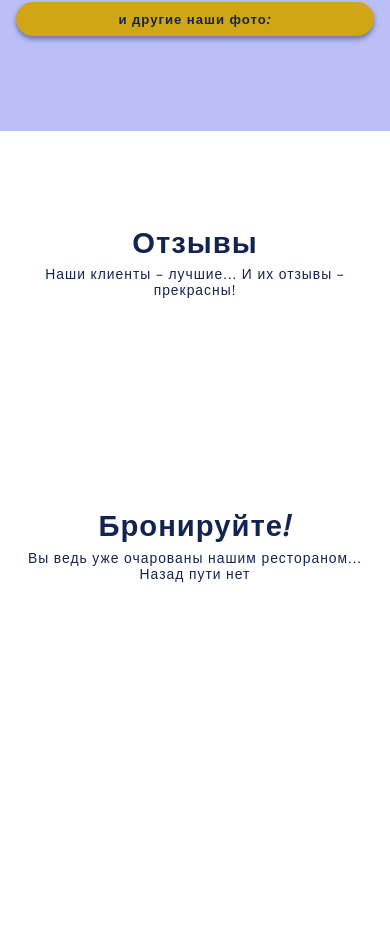
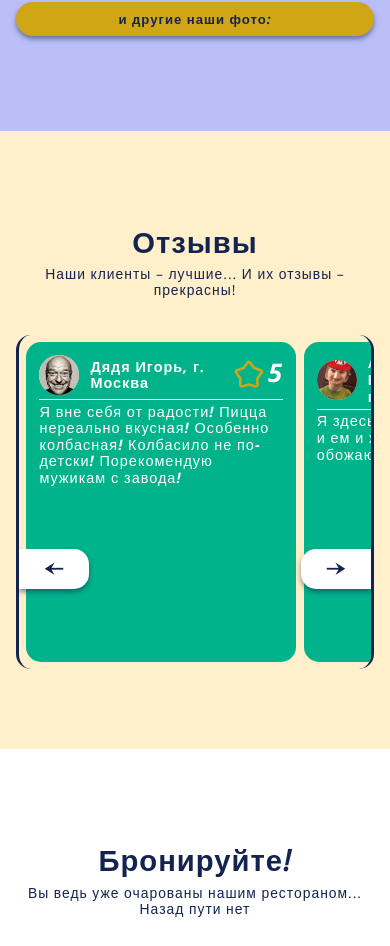
Before and after one commit to 1Kiseleva/vera2, a plain HTML site: page pizzaLanding/index.html in a window 390 px wide. Shown: the part 1860-2806 px from the top of the page. Before the commit the page ends 2559 px from the top, so only its background shows below. Drawn offline with nearby package versions, Linux system fonts and the light colour scheme; files whose address does not match are found by name.

Commit message:
lesson_26_11

```diff
--- /dev/null
+++ b/pizzaLanding/css/blocks/review-item.css
@@ -0,0 +1,129 @@
+.review-item {
+    width: 100%;
+    max-width: 800px;
+    min-height: 320px;
+    margin-left: 1rem;
+    padding: 1.8rem;
+    position: relative;
+    z-index: 3;
+    border-radius: 15px;
+    background-color: var(--color-basic-5);
+    color: white;
+    font-size: 1rem;
+    cursor: pointer;
+}
+
+.review-item_alt {
+    width: 100%;
+    height: 100%;
+    margin: 0;
+    position: absolute;
+    top: 0;
+    left: 0;
+    z-index: 2;
+    opacity: 0;
+    background-color: var(--color-basic-2);
+    transition: 0.3s all;
+}
+
+/* animations */
+.review-item:hover .review-item_alt,
+.review-item_alt:hover {
+    z-index: 4;
+    opacity: 1;
+}
+
+.review-item__head {
+    width: 100%;
+    padding-bottom: 0.5rem;
+    display: flex;
+    align-items: center;
+    border-bottom: 1px solid white;
+}
+
+.review-item__img-container {
+    width: 60px;
+    height: 60px;
+    display: flex;
+    flex-shrink: 0;
+    margin-right: 0.5rem;
+    border-radius: 50%;
+    overflow: hidden;
+}
+
+.review-item__img {
+    width: 100%;
+    background-color: var(--color-basic-3);
+    object-fit: cover;
+    object-position: center;
+}
+
+.review-item__visitor-info {
+    font-size: 1.1em;
+    font-family: "Open Sans", sans-serif;
+    font-weight: 600;
+}
+
+.review-item__grade-block {
+    display: flex;
+    align-items: center;
+    margin-left: auto;
+    font-size: 1.3em;
+    user-select: none;
+}
+
+.review-item__grade-icon {
+    font-size: 2em;
+    color: var(--color-basic-2);
+}
+
+.review-item__grade-icon_alt {
+    color: var(--color-basic-6);
+}
+
+.review-item__grade-value {
+    margin-left: 0.3rem;
+    align-self: flex-start;
+    font-size: 1.5em;
+    font-family: "Open Sans", sans-serif;
+    font-weight: 600;
+}
+
+.review-item__review-text {
+    width: 100%;
+    padding-top: 0.5rem;
+    font-size: 1.1em;
+}
+
+/* Адаптив */
+@media screen and (max-width: 1280px) {
+    .review-item {
+        max-width: 850px;
+        font-size: 1.3rem;
+    }
+}
+
+@media screen and (max-width: 1000px) {
+    .review-item {
+        max-width: 65vw;
+        font-size: 1.4rem;
+    }
+}
+
+@media screen and (max-width: 768px) {
+    .review-item {
+        font-size: 1.5rem;
+    }
+    .review-item__img-container {
+        width: 40px;
+        height: 40px;
+        margin-right: 1.5rem;
+    }
+}
+
+@media screen and (max-width: 420px) {
+    .review-item {
+        max-width: 270px;
+        font-size: 1.8rem;
+    }
+}
--- a/pizzaLanding/css/blocks/sections/reviews.css
+++ b/pizzaLanding/css/blocks/sections/reviews.css
@@ -0,0 +1,65 @@
+.reviews {
+    background-color: var(--color-basic-3);
+}
+
+.reviews__slider {
+    display: flex;
+    width: 100%;
+    min-height: 150px;
+    padding-top: 1rem;
+    padding-bottom: 1rem;
+    position: relative;
+    overflow: hidden;
+    z-index: 14;
+    border-left: 3px solid var(--color-basic-1);
+    border-right: 3px solid var(--color-basic-1);
+    border-radius: 15px;
+}
+
+.reviews__sliderLine {
+    display: flex;
+    flex-shrink: 0;
+    transition: 1.1s ease all;
+}
+
+.reviews__button {
+    width: 70px;
+    height: 40px;
+    display: flex;
+    justify-content: center;
+    align-items: center;
+    position: absolute;
+    top: 70%;
+    z-index: 15;
+    transform: translateY(-50%);
+    font-size: 15px;
+    background-color: white;
+    cursor: pointer;
+    user-select: none;
+    color: var(--color-basic-1);
+    transition: 0.3s all;
+}
+
+/* animation */
+.reviews__button:active,
+.reviews__button:focus,
+.reviews__button:hover {
+    background-color: var(--color-basic-1);
+    color: white;
+}
+
+.reviews__button_prev {
+    left: 0;
+    border-top-right-radius: 15px;
+    border-bottom-right-radius: 15px;
+}
+
+.reviews__button_next {
+    right: 0;
+    border-top-left-radius: 15px;
+    border-bottom-left-radius: 15px;
+}
+
+.reviews__button-icon {
+    font-size: 1.5em;
+}
--- a/pizzaLanding/css/styles.css
+++ b/pizzaLanding/css/styles.css
@@ -10,15 +10,19 @@
 
 /* Блоки */
 @import "blocks/body.css";
+@import "blocks/header.css";
 @import "blocks/hamburger.css";
 @import "blocks/nav-list.css";
-@import "blocks/header.css";
 @import "blocks/main.css";
+@import "blocks/menu.css";
 @import "blocks/menu-item.css";
 @import "blocks/chips.css";
 @import "blocks/parallax.css";
 @import "blocks/chip-item.css";
-@import 'blocks/collage.css';
+@import "blocks/interior.css";
+@import "blocks/collage.css";
+@import "blocks/reviews.css";
+@import "blocks/review-item.css";
 
 /* секции */
 @import "blocks/sections/cover.css";
--- a/pizzaLanding/css/variables.css
+++ b/pizzaLanding/css/variables.css
@@ -7,6 +7,8 @@
     --color-basic-2: #3498db;
     --color-basic-3: #2ecc71;
     --color-basic-4: #f39c12;
+    --color-basic-5: #34495e;
+    --color-basic-6: #e67e22;
 
     /* Новый цвет для маски с прозрачностью */
     --color-basic-1_special-2: rgba(231, 76, 60, 0.7);
--- a/pizzaLanding/index.html
+++ b/pizzaLanding/index.html
@@ -195,8 +195,16 @@
             <p class="main__section-text">Наши клиенты – лучшие... И их отзывы – прекрасны!</p>
         </header>
         <!-- block -->
-          <div class="main__section-block">
-            <!-- Контент отзывов будет здесь -->
+        <div class="main__section-block reviews__slider">
+            <div class="js-reviews__sliderLine reviews__sliderLine">
+                <!-- Отзывы будут добавлены через JS -->
+            </div>
+            <button class="js-slider-btn-prev reviews__button reviews__button_prev shadow-out" type="button">
+                <span class="reviews__button-icon material-symbols-outlined">line_start_arrow_notch</span>
+            </button>
+            <button class="js-slider-btn-next reviews__button reviews__button_next shadow-out" type="button">
+                <span class="reviews__button-icon material-symbols-outlined">line_end_arrow_notch</span>
+            </button>
         </div>
     </div>
 </section>
--- a/pizzaLanding/js/slider-reviews.js
+++ b/pizzaLanding/js/slider-reviews.js
@@ -0,0 +1,111 @@
+const itemsList = [
+    {
+        imgSrc: "img/reviews/client1happy.jpg",
+        imgAlt: "Фото клиента",
+        clientInfo: "Дядя Игорь, г. Москва",
+        clientGrade: 5,
+        clientComment: "Я вне себя от радости! Пицца нереально вкусная! Особенно колбасная! Колбасило не по-детски! Порекомендую мужикам с завода!",
+        altData: {
+            imgSrc: "img/reviews/client1sad.jpg",
+            clientGrade: 1,
+            clientComment: "Меня тошнит от ваших колбасных пицц! я не шучу! Меня буквально тошнит и мне плохо!"
+        }
+    },
+    {
+        imgSrc: "img/reviews/client2.jpg",
+        imgAlt: "Фото клиента",
+        clientInfo: "Антонио Багратто, г.Флоренция",
+        clientGrade: 5,
+        clientComment: "Я здесь и ем и живу и работаю и ем и живу и работаю. Я обожаю это место!",
+        altData: {
+            clientGrade: 1,
+            clientComment: "Я здесь и ем и живу и работаю и ем и живу и работаю. Я ненавижу это место!"
+        }
+    },
+    {
+        imgSrc: "img/reviews/client3.jpg",
+        imgAlt: "Фото клиента",
+        clientInfo: "Иван Иван, г. Тверь",
+        clientGrade: 5,
+        clientComment: "Я люблю это пицца этот расположение и покупать вся еда дешево, нравится!",
+        altData: {
+            clientGrade: 2,
+            clientComment: "Я простой рабочий Иван город Тверь. Жить Россия устать много налог мало зарплат, порций рис не хватать"
+        }
+    }
+];
+
+let elementIndex = 0;
+const sliderLine = document.querySelector(".js-reviews__sliderLine");
+let reviewItems = {};
+const buttonPrev = document.querySelector(".js-slider-btn-prev");
+const buttonNext = document.querySelector(".js-slider-btn-next");
+
+function setItems() {
+    if (sliderLine) {
+        itemsList.forEach(item => {
+            let reviewItemsTemp = ``;
+
+            reviewItemsTemp += `<div class="js-review-item review-item">
+                <div class="review-item__head">
+                    <div class="review-item__img-container">
+                        <img class="review-item__img" src="${item.imgSrc}" alt="${item.imgAlt}">
+                    </div>
+                    <span class="review-item__visitor-info">${item.clientInfo}</span>
+                    <div class="review-item__grade-block">
+                        <span class="review-item__grade-icon material-symbols-outlined">kid_star</span>
+                        <span class="review-item__grade-value">${item.clientGrade}</span>
+                    </div>
+                </div>
+                <p class="review-item__review-text">${item.clientComment}</p>`;
+
+            if (item.altData) {
+                reviewItemsTemp += `<div class="review-item review-item_alt">
+                    <div class="review-item__head">
+                        <div class="review-item__img-container">
+                            <img class="review-item__img" src="${item.altData.imgSrc ? item.altData.imgSrc : item.imgSrc}" alt="${item.altData.imgAlt}">
+                        </div>
+                        <span class="review-item__visitor-info">${item.clientInfo}</span>
+                        <div class="review-item__grade-block">
+                            <span class="review-item__grade-icon review-item__grade-icon_alt material-symbols-outlined">kid_star</span>
+                            <span class="review-item__grade-value">${item.altData.clientGrade}</span>
+                        </div>
+                    </div>
+                    <p class="review-item__review-text">${item.altData.clientComment}</p>
+                </div>`;
+            }
+
+            reviewItemsTemp += `</div>`;
+
+            sliderLine.innerHTML += reviewItemsTemp;
+        });
+
+        reviewItems = document.querySelectorAll(".js-review-item");
+    }
+}
+
+function slide(index) {
+    if (sliderLine) {
+        sliderLine.setAttribute("style", `transform: translateX(${ -1 * index * 100 / reviewItems.length }%)`);
+    }
+}
+
+// Вызов функции
+setItems();
+
+// слушатели
+buttonNext.addEventListener("click", () => {
+    elementIndex += 1;
+    if (elementIndex > reviewItems.length - 1) {
+        elementIndex = 0;
+    }
+    slide(elementIndex);
+});
+
+buttonPrev.addEventListener("click", () => {
+    elementIndex -= 1;
+    if (elementIndex < 0) {
+        elementIndex = reviewItems.length - 1;
+    }
+    slide(elementIndex);
+});
```
Also changed, not shown: lesson/урок12.PNG (added), pizzaLanding/img/reviews/client1happy.jpg (added), pizzaLanding/img/reviews/client1sad.jpg (added), pizzaLanding/img/reviews/client2.jpg (added), pizzaLanding/img/reviews/client3.jpg (added). Lines whose indentation alone changed are shown as unchanged.
